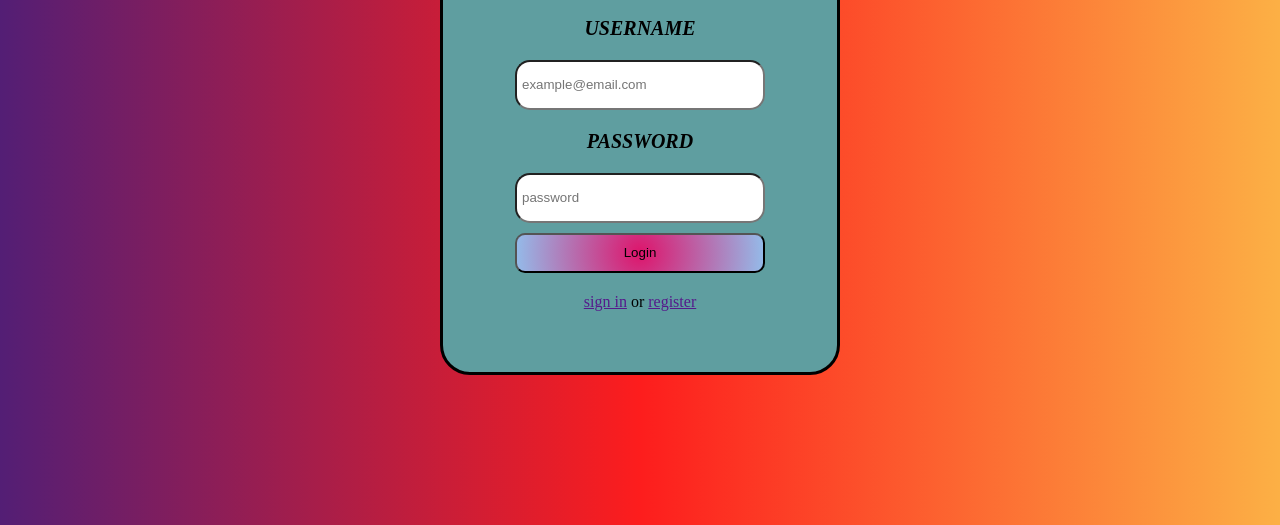
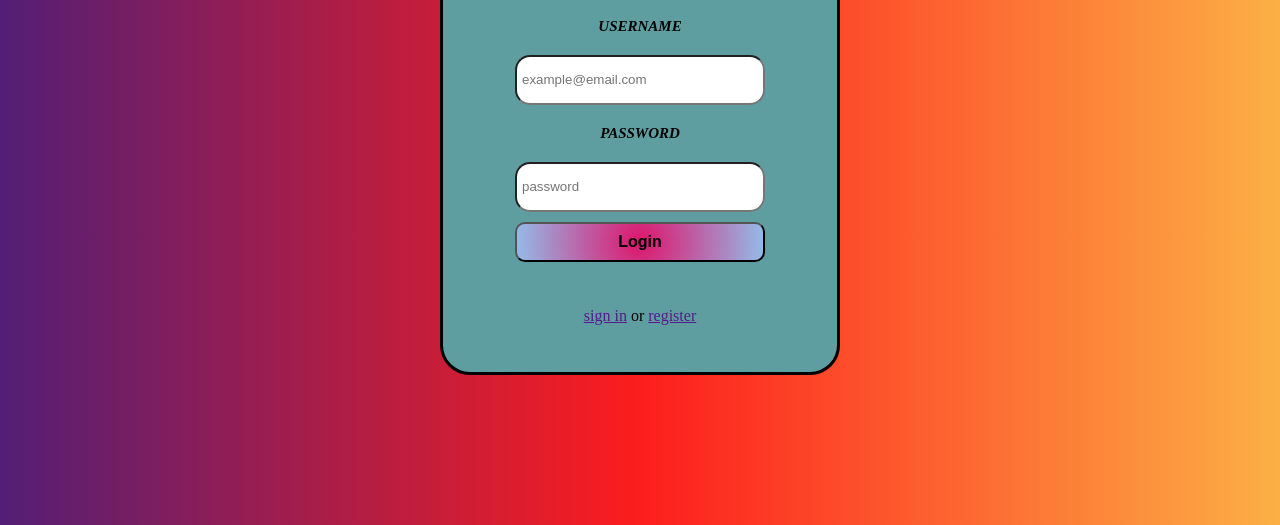
Before and after one commit to sidhu1819/digipro, a plain HTML site: page index.html in a window 1280 px wide. Shown: the part 275-800 px from the top of the page. Drawn offline with Linux system fonts and the light colour scheme.

Commit message:
Update index.html

```diff
--- a/index.html
+++ b/index.html
@@ -46,7 +46,7 @@
         }
 
         label{
-            font-size: 20px;
+            font-size: 15px;
             font-style: italic;
             font-weight: bold;
             padding: 10px;
@@ -61,11 +61,11 @@
         }
 
         header{
-            padding: 15px;
+            padding: 10px;
         }
 
         main{
-            padding: 10px;
+            padding: 35px;
         }
 
         footer{
@@ -77,6 +77,8 @@
             width: 250px;
             height: 40px;
             border-radius: 10px;
+            font-size: medium;
+            font-weight: bold;
             background: #de146b;
             background: radial-gradient(circle, rgba(222, 20, 107, 1) 0%, rgba(148, 187, 233, 1) 100%);
 
```
